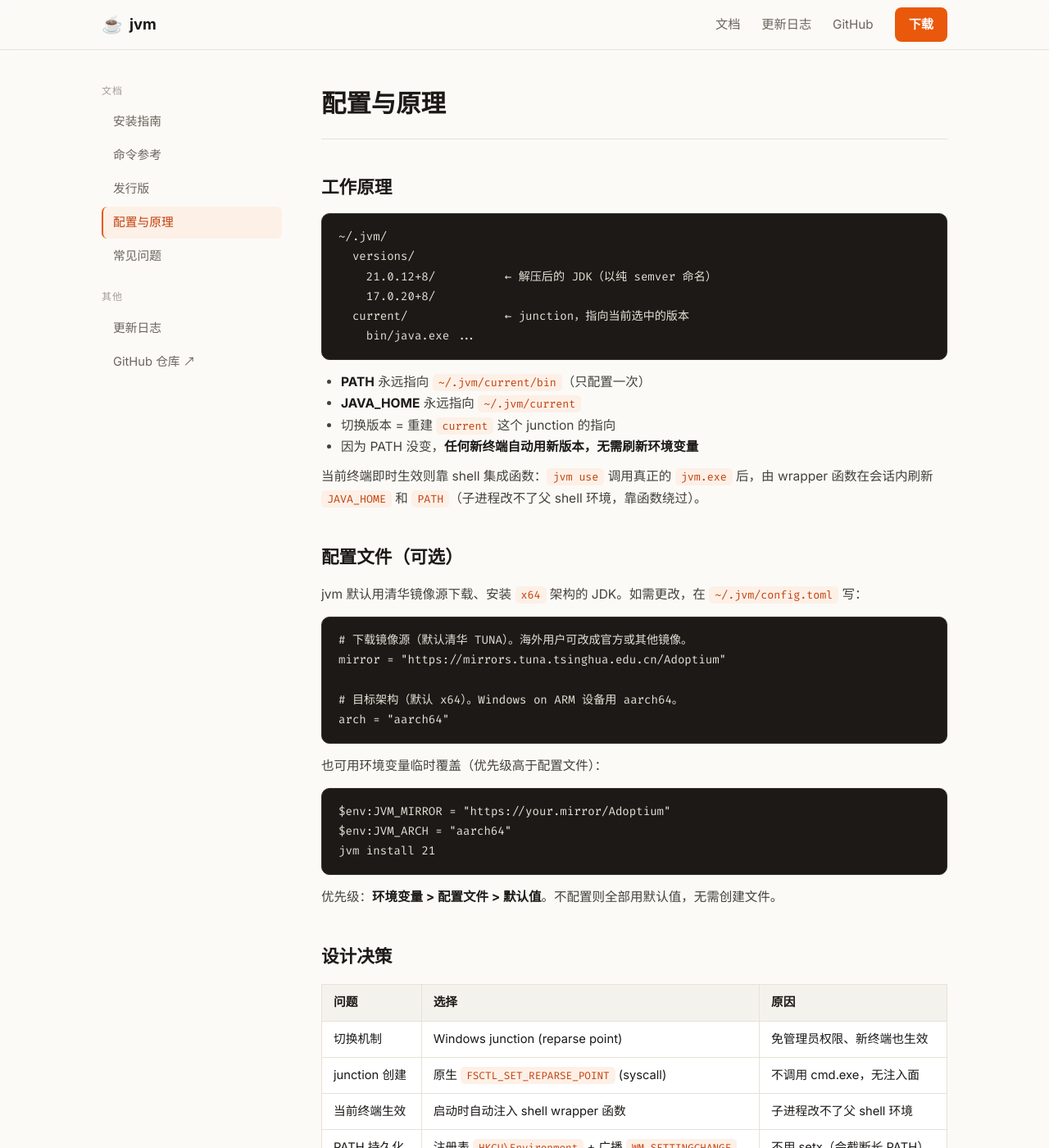
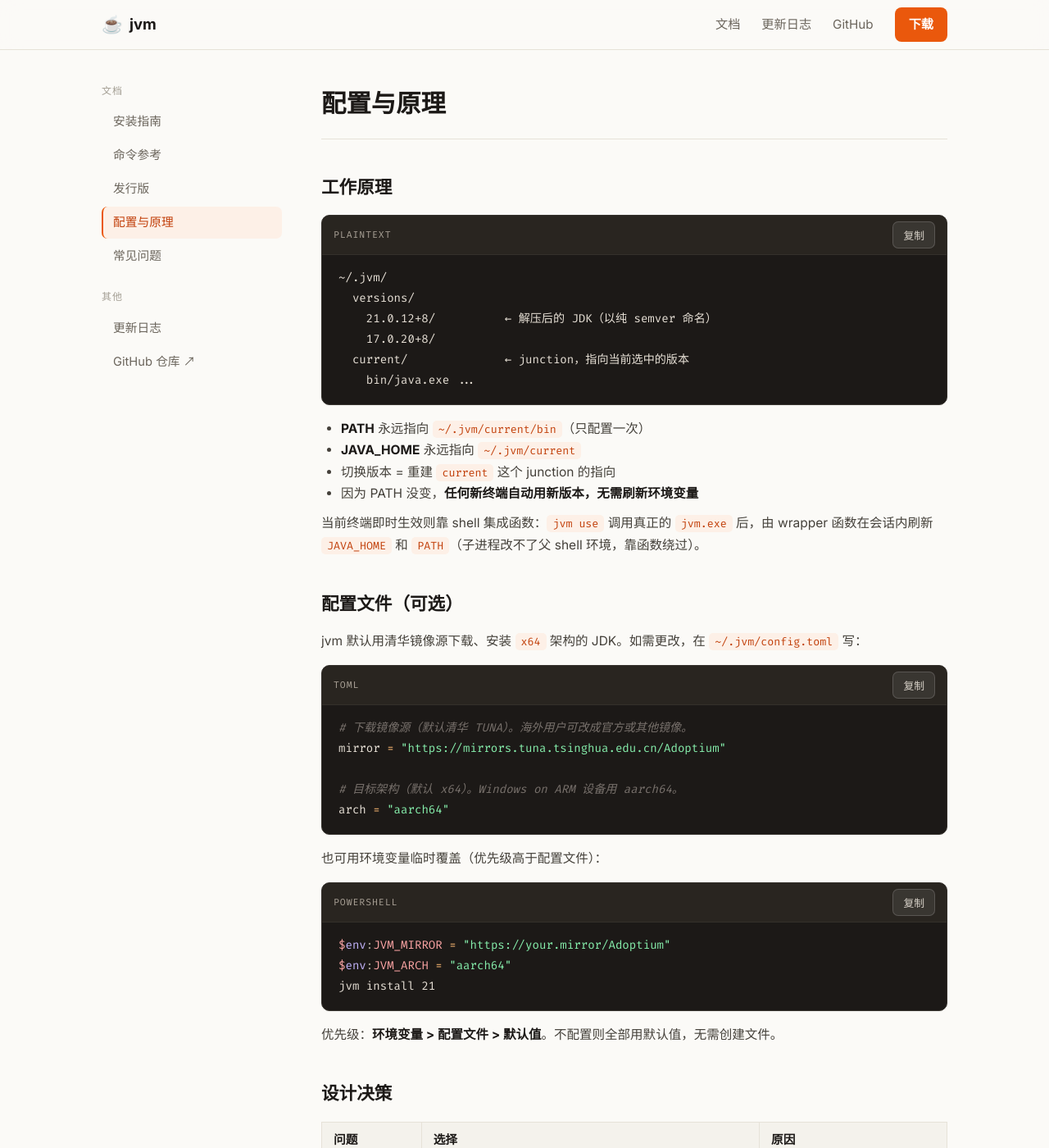
Before and after one commit to BaixuanZhu/jvm, a Jekyll site: the page built from docs/config.md, in a window 1280 px wide and 1400 px high. Shown: the whole window at 82% size. Built offline with Jekyll 4.4.1, drawn with Linux system fonts in a browser that asks for light colours.

Commit message:
feat(site): 代码块美化 —— Rouge 语法高亮 + 顶栏（语言标签/复制按钮）
- 新增 syntax.css：暖深色 Rouge 配色，与站点橙色调统一
- JS 把文档代码块包装为「顶栏 + 代码区」结构，顶栏左侧显示
  语言名（从 kramdown 的 language-* 类解析），右侧常驻复制按钮

```diff
--- a/_layouts/docs.html
+++ b/_layouts/docs.html
@@ -10,6 +10,7 @@
   <link rel="preconnect" href="https://fonts.gstatic.com" crossorigin>
   <link href="https://fonts.googleapis.com/css2?family=Inter:wght@400;500;600;700;800&family=Fira+Code:wght@400;500&display=swap" rel="stylesheet">
   <link rel="stylesheet" href="{{ '/assets/css/main.css' | relative_url }}">
+  <link rel="stylesheet" href="{{ '/assets/css/syntax.css' | relative_url }}">
   {% seo %}
 </head>
 <body class="docs-page">
--- a/_layouts/landing.html
+++ b/_layouts/landing.html
@@ -10,6 +10,7 @@
   <link rel="preconnect" href="https://fonts.gstatic.com" crossorigin>
   <link href="https://fonts.googleapis.com/css2?family=Inter:wght@400;500;600;700;800&family=Fira+Code:wght@400;500&display=swap" rel="stylesheet">
   <link rel="stylesheet" href="{{ '/assets/css/main.css' | relative_url }}">
+  <link rel="stylesheet" href="{{ '/assets/css/syntax.css' | relative_url }}">
   {% seo %}
 </head>
 <body class="landing">
--- a/assets/css/main.css
+++ b/assets/css/main.css
@@ -251,14 +251,28 @@ a:hover { text-decoration: underline; }
 .docs-content code { font-family: var(--font-mono); font-size: .86em; background: #fdf0e7; color: var(--accent); padding: 2px 7px; border-radius: 5px; }
 .docs-content pre {
   background: var(--code-bg); border: 1px solid #34302b; border-radius: 10px;
-  padding: 16px 20px; overflow-x: auto; margin: 14px 0; position: relative;
+  padding: 16px 20px; overflow-x: auto; margin: 16px 0;
+  font-size: .88rem;
 }
-.docs-content pre code { background: none; color: #e7e0d6; padding: 0; font-size: .88rem; line-height: 1.7; }
+.docs-content pre code { background: none; color: #e7e0d6; padding: 0; font-size: inherit; line-height: 1.75; }
 .docs-content hr { border: 0; border-top: 1px solid var(--border); margin: 36px 0; }
 
-/* 文档代码块复制按钮 */
-.docs-content pre .copy-btn { position: absolute; top: 8px; right: 8px; opacity: 0; transition: opacity .15s; }
-.docs-content pre:hover .copy-btn { opacity: 1; }
+/* 带顶栏的代码块（JS 自动包装：语言标签 + 常驻复制按钮） */
+.code-block {
+  background: var(--code-bg); border: 1px solid #34302b;
+  border-radius: 10px; margin: 16px 0; overflow: hidden;
+  box-shadow: var(--shadow-sm);
+}
+.code-block pre { margin: 0; border: 0; border-radius: 0; background: transparent; }
+.code-header {
+  display: flex; align-items: center; justify-content: space-between;
+  padding: 7px 14px; background: #292520; border-bottom: 1px solid #34302b;
+}
+.code-lang {
+  font-family: var(--font-mono); font-size: .72rem;
+  text-transform: uppercase; letter-spacing: .08em;
+  color: #a8a095; user-select: none;
+}
 
 /* ---------- 响应式 ---------- */
 @media (max-width: 860px) {
--- /dev/null
+++ b/assets/css/syntax.css
@@ -0,0 +1,48 @@
+/* ============================================================
+   Rouge 语法高亮配色 —— 暖深色（与站点代码块底色 #1c1917 配套）
+   覆盖 kramdown 默认的 language-* highlighter-rouge 结构
+   ============================================================ */
+
+/* 基础色：柔和暖白，保证未命中的 token 也协调 */
+.highlight,
+.highlight code,
+.highlight pre { color: #e7e0d6; background: transparent; }
+
+/* 注释 */
+.highlight .c, .highlight .cm, .highlight .c1, .highlight .cs, .highlight .cp { color: #78716c; font-style: italic; }
+
+/* 关键字 / 声明 */
+.highlight .k, .highlight .kc, .highlight .kd, .highlight .kn, .highlight .kp, .highlight .kr, .highlight .kt { color: #f97316; }
+
+/* 字符串 */
+.highlight .s, .highlight .s1, .highlight .s2, .highlight .sb, .highlight .sc, .highlight .sd,
+.highlight .se, .highlight .sh, .highlight .si, .highlight .sr, .highlight .sx, .highlight .ss { color: #86efac; }
+
+/* 数字 / 常量 */
+.highlight .m, .highlight .mi, .highlight .mf, .highlight .mh, .highlight .mo, .highlight .il { color: #fbbf24; }
+
+/* 函数 / 方法名 */
+.highlight .nf, .highlight .fm, .highlight .na { color: #7dd3fc; }
+
+/* 类型 / 类名 / 内置 */
+.highlight .nc, .highlight .no, .highlight .nd, .highlight .ni, .highlight .ne, .highlight .nn { color: #c4b5fd; }
+.highlight .nb, .highlight .bp { color: #c4b5fd; }
+
+/* 变量 */
+.highlight .nv, .highlight .vc, .highlight .vg, .highlight .vi { color: #fca5a5; }
+
+/* 操作符 / 标点 */
+.highlight .o, .highlight .ow { color: #fdba74; }
+.highlight .p { color: #a8a095; }
+
+/* 标签 / 属性（toml、html 等） */
+.highlight .nt { color: #f97316; }
+.highlight .nl { color: #7dd3fc; }
+
+/* diff / 错误 */
+.highlight .gd { color: #fca5a5; background: rgba(239, 68, 68, .12); }
+.highlight .gi { color: #86efac; background: rgba(34, 197, 94, .12); }
+.highlight .err, .highlight .gr { color: #fca5a5; }
+
+/* 行号（若启用） */
+.highlight .lineno { color: #57534e; user-select: none; }
--- a/assets/js/main.js
+++ b/assets/js/main.js
@@ -38,8 +38,27 @@
     });
   });
 
-  // 文档页代码块：自动注入复制按钮
+  // 文档页代码块：包装成「顶栏（语言标签 + 复制按钮）+ 代码区」结构
   document.querySelectorAll(".docs-content pre").forEach(function (pre) {
+    // 从 kramdown/rouge 的 language-* 包装类里取语言名
+    var lang = "";
+    var wrapper = pre.closest("[class*='language-']");
+    if (wrapper) {
+      var m = wrapper.className.match(/language-([a-zA-Z0-9+#-]+)/);
+      if (m) lang = m[1];
+    }
+
+    var block = document.createElement("div");
+    block.className = "code-block";
+    pre.parentNode.insertBefore(block, pre);
+
+    var header = document.createElement("div");
+    header.className = "code-header";
+
+    var label = document.createElement("span");
+    label.className = "code-lang";
+    label.textContent = lang || "code";
+
     var btn = document.createElement("button");
     btn.className = "copy-btn";
     btn.textContent = "复制";
@@ -47,7 +66,11 @@
       var code = pre.querySelector("code");
       copyText((code || pre).textContent, btn);
     });
-    pre.appendChild(btn);
+
+    header.appendChild(label);
+    header.appendChild(btn);
+    block.appendChild(header);
+    block.appendChild(pre);
   });
 
   // ---- 移动端导航 ----
```
